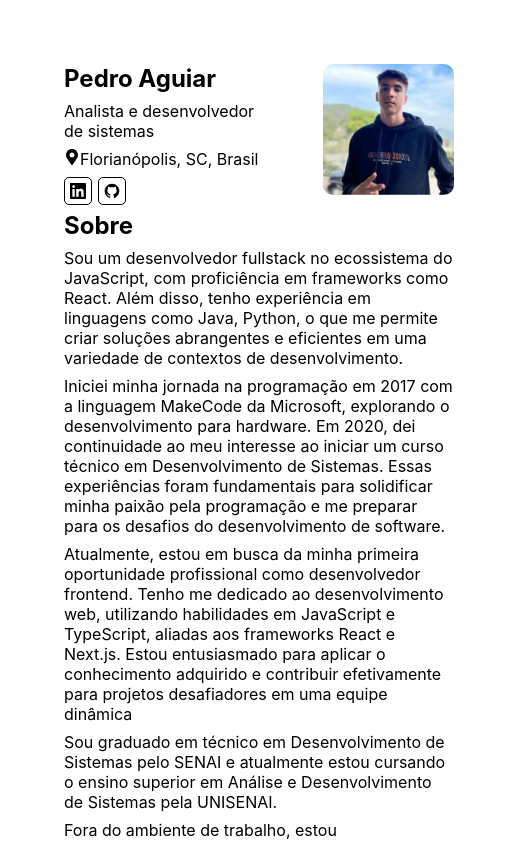
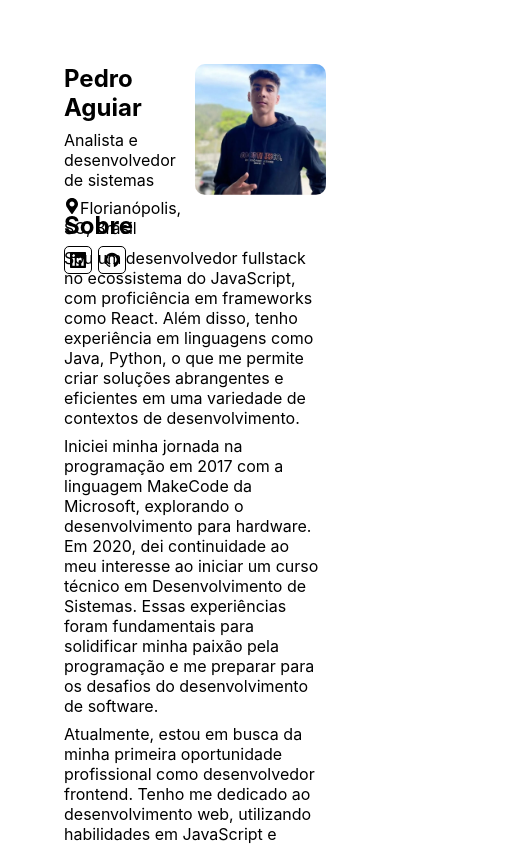
Before and after one commit to PPPgata/curriculo, a React (Create React App) app: page / in a window 390 px wide. Shown: the top 844 px of the page, 518 px wide, since content can reach past the window. Built offline with nearby package versions, Linux system fonts and the light colour scheme.

Commit message:
resolvendo pt2

```diff
--- a/src/App.css
+++ b/src/App.css
@@ -9,7 +9,7 @@
   }
 
   @media (max-width: 1200px) {
-    .APP{
+    .App{
       width: auto;
     }
   }
```
